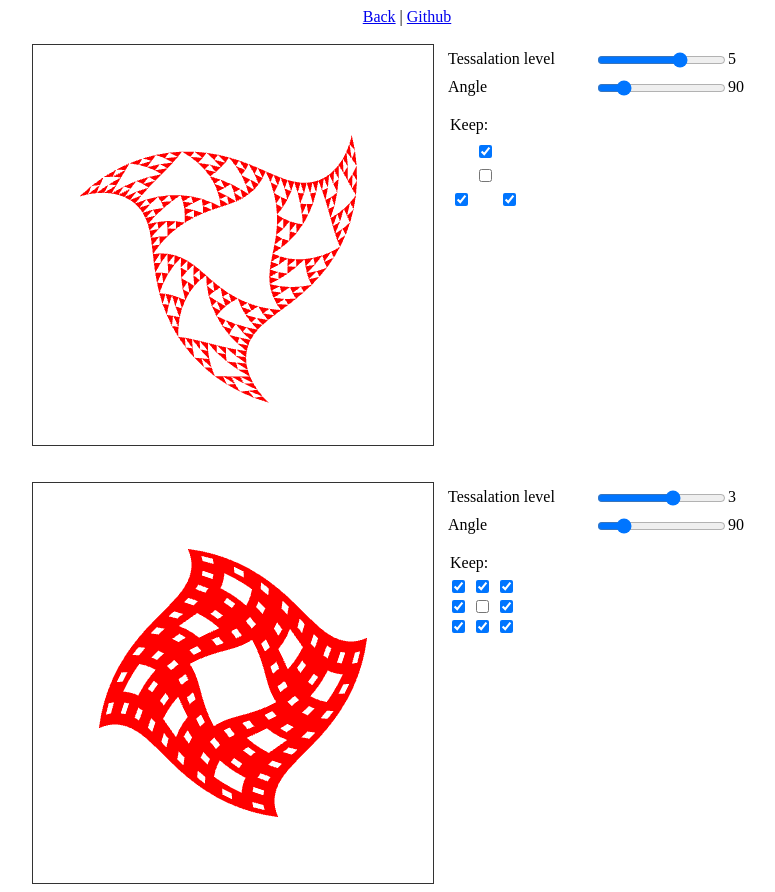
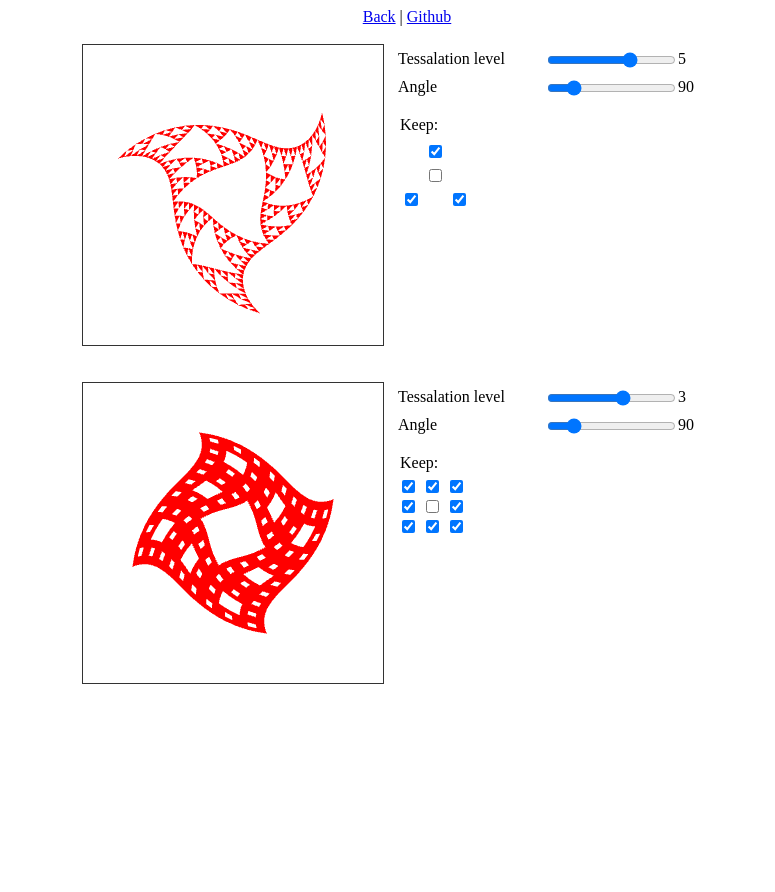
Before and after one commit to vizvamitra/webgl_study, a plain HTML site: page 1/02_twist/twist.html in a window 1280 px wide. Shown: the whole page, without its empty margins (233-1008 px from the left). After the commit the page ends 800 px from the top, so only its background shows below. Drawn offline with Linux system fonts and the light colour scheme.

Commit message:
changed canvas size

```diff
--- a/1/02_twist/css/main.css
+++ b/1/02_twist/css/main.css
@@ -4,7 +4,7 @@ body{
 
 .container{
   margin: auto;
-  width: 750px;
+  width: 650px;
   overflow: auto;
 }
 
--- a/1/02_twist/twist.html
+++ b/1/02_twist/twist.html
@@ -33,7 +33,7 @@
   <a href='../../index.html'>Back</a> | <a href='https://github.com/Vizvamitra/webgl_study/tree/master/1/02_twist'>Github</a><br><br>
 
   <div class='container'>
-    <canvas id='gl-canvas-triangle' width=400 height=400>
+    <canvas id='gl-canvas-triangle' width=300 height=300>
       Canvas is not supported by your browser...
     </canvas>
 
@@ -76,7 +76,7 @@
   <br><br>
 
   <div class='container'>
-    <canvas id='gl-canvas-square' width=400 height=400>
+    <canvas id='gl-canvas-square' width=300 height=300>
       Canvas is not supported by your browser...
     </canvas>
 
```
